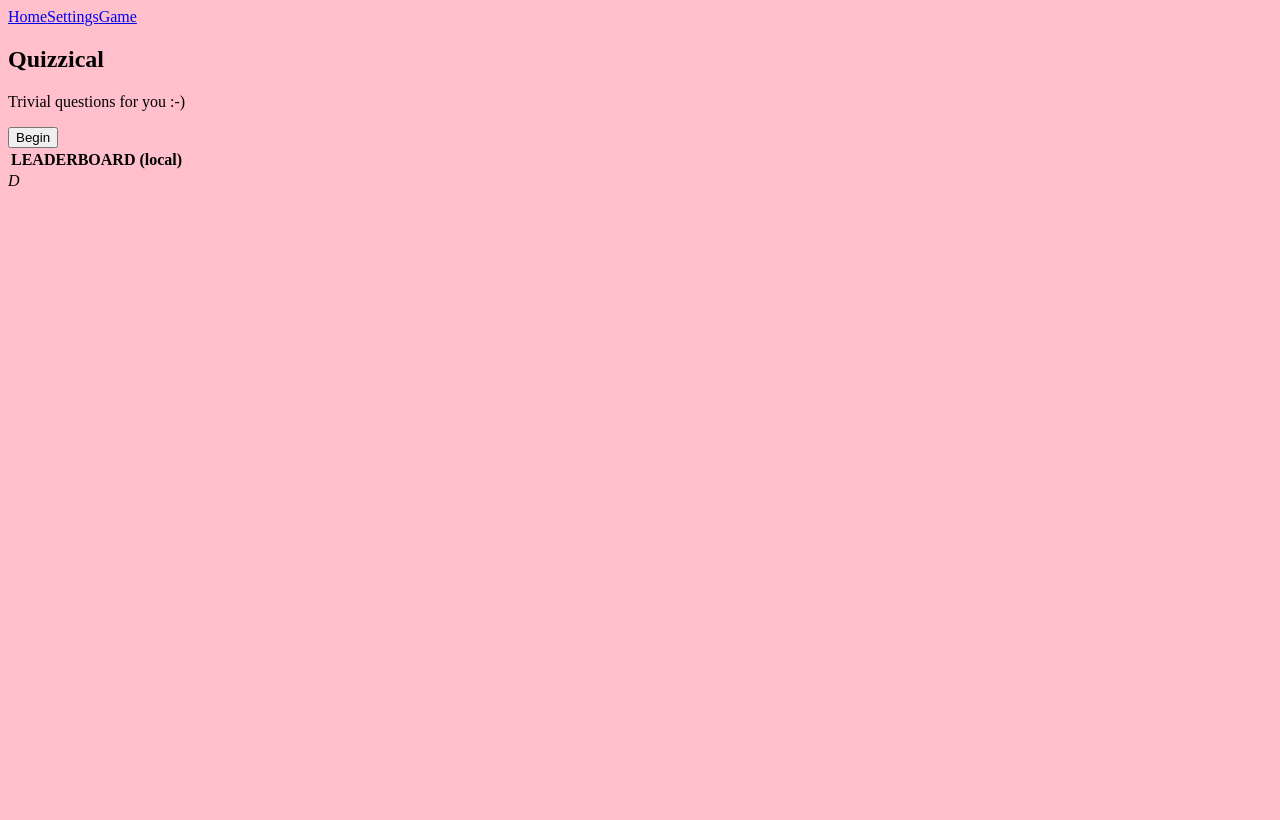
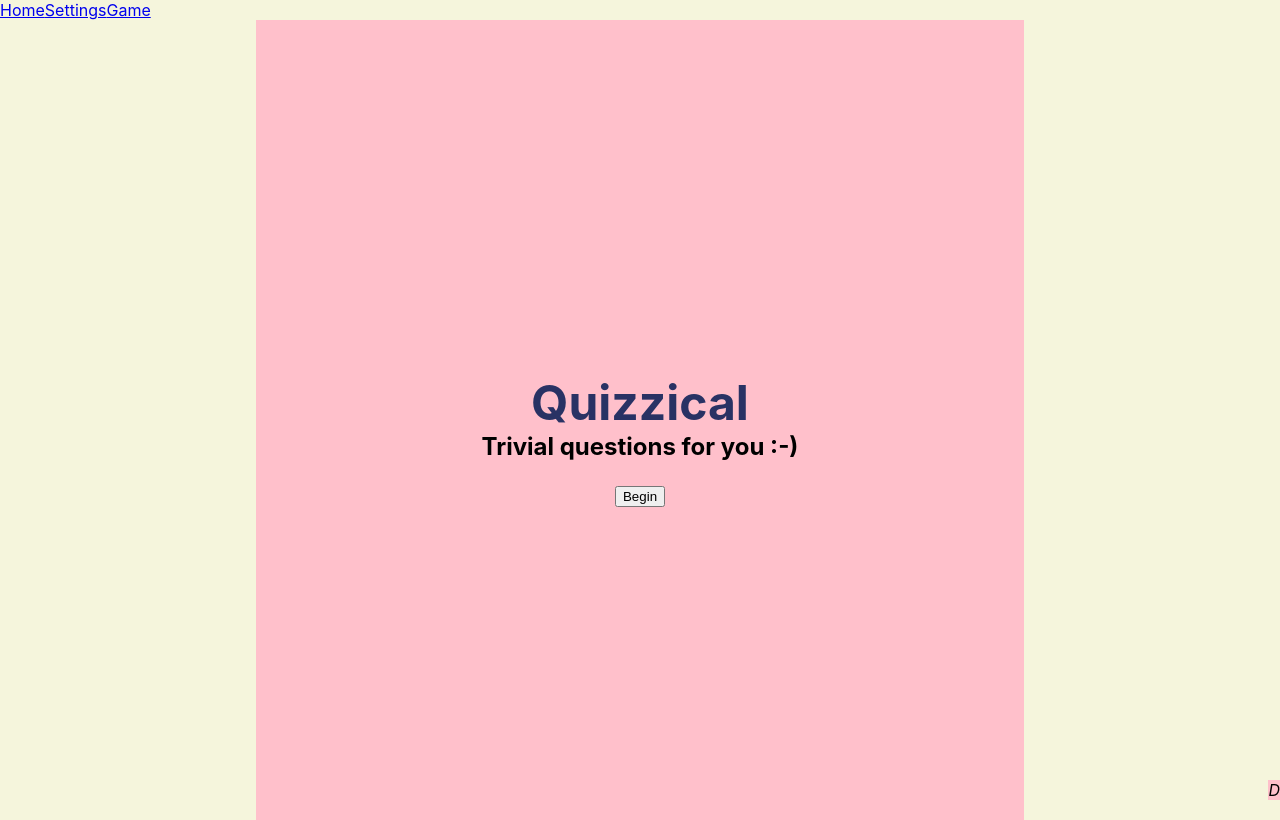
Before and after one commit to HealerC/quizzical, a React (Create React App) app: page / in a window 1280 px wide. Built offline with nearby package versions, Linux system fonts and the light colour scheme; what tiny-timer would draw is missing.

Commit message:
feat: Initialize styling of home page

```diff
--- a/src/pages/Home.js
+++ b/src/pages/Home.js
@@ -8,23 +8,20 @@ const Home = () => {
 
   return (
     <>
-      <section>
-        <h1>Quizzical</h1>
-        <p>Trivial questions for you :-)</p>
-        <button onClick={() => navigate("/settings")}>Begin</button>
+      <section className="home">
+        <div>
+          <h1>Quizzical</h1>
+          <p>Trivial questions for you :-)</p>
+          <button onClick={() => navigate("/settings")}>Begin</button>
+        </div>
       </section>
-      <aside>
+      <aside className="leaderboard">
         <table>
-          <thead>
-            <tr>
-              <th colSpan="2">LEADERBOARD (local)</th>
-            </tr>
-          </thead>
           <tbody>
             {state.leaderboard.map((user) => (
               <tr>
-                <td>{user.name}</td>
-                <td>{user.string}</td>
+                <td className="name">{user.name}</td>
+                <td className="score">{user.string}</td>
               </tr>
             ))}
           </tbody>
--- /dev/null
+++ b/src/stylesheets/_home.scss
@@ -0,0 +1,84 @@
+$backgroundColor: beige;
+$dark-blue: #293264;
+$light-blue: #D6DBF5;
+$blue: #4D5B9E;
+
+body {
+  margin: 0;
+  overflow: hidden;
+}
+body {
+  font-family: Karla -apple-system, BlinkMacSystemFont, 'Segoe UI',
+  Roboto, Oxygen, Ubuntu, Cantarell, 'Open Sans', 'Helvetica Neue',
+  sans-serif;
+  background-color: $backgroundColor;
+
+}
+
+.home {
+  height: 100vh;
+  margin: auto;
+  display: flex;
+  align-items: center;
+  justify-content: center;
+  text-align: center;
+
+  h1 {
+    font-size: 3rem;
+    margin-bottom: 0em;
+    color: $dark-blue;
+  }
+  p {
+    font-size: x-large;
+    font-weight: bold;
+    margin-top: 0em;
+  }
+}
+.leaderboard {
+  height: 30%;     // Constant on both devices
+  width: 100%;     // On small screen devices
+
+  position: fixed;
+  top: 70%;        // To complete its height of 30vh
+  overflow-y: auto;
+  i {
+    position: absolute;
+    right: 0;
+    bottom: 0;
+    background-color: pink;
+  }
+
+
+  table {
+    border-collapse: separate;
+    border-spacing: 0.4rem;
+    color: $blue;
+    width: 100%;
+
+    td {
+      padding: 0.4em;
+      background-color: $light-blue;
+    }
+    .name {
+      font-family: 'Courier New', Courier, monospace;
+      text-transform: uppercase;
+    }
+    .score {
+      font-weight: bold;
+      text-align: right;
+
+    }
+  }
+}
+
+
+@media (min-width: 1000px) {
+  .home {
+    width: 60%;
+    background-color: pink;
+  }
+  .leaderboard {
+    width: 20%;
+    left: 80%;
+  }
+}
--- a/src/stylesheets/app.css
+++ b/src/stylesheets/app.css
@@ -1,5 +1,73 @@
 body {
+  margin: 0;
+  overflow: hidden;
+}
+
+body {
+  font-family: Karla -apple-system, BlinkMacSystemFont, "Segoe UI", Roboto, Oxygen, Ubuntu, Cantarell, "Open Sans", "Helvetica Neue", sans-serif;
+  background-color: beige;
+}
+
+.home {
+  height: 100vh;
+  margin: auto;
+  display: flex;
+  align-items: center;
+  justify-content: center;
+  text-align: center;
+}
+.home h1 {
+  font-size: 3rem;
+  margin-bottom: 0em;
+  color: #293264;
+}
+.home p {
+  font-size: x-large;
+  font-weight: bold;
+  margin-top: 0em;
+}
+
+.leaderboard {
+  height: 30%;
+  width: 100%;
+  position: fixed;
+  top: 70%;
+  overflow-y: auto;
+}
+.leaderboard i {
+  position: absolute;
+  right: 0;
+  bottom: 0;
   background-color: pink;
+}
+.leaderboard table {
+  border-collapse: separate;
+  border-spacing: 0.4rem;
+  color: #4D5B9E;
+  width: 100%;
+}
+.leaderboard table td {
+  padding: 0.4em;
+  background-color: #D6DBF5;
+}
+.leaderboard table .name {
+  font-family: "Courier New", Courier, monospace;
+  text-transform: uppercase;
+}
+.leaderboard table .score {
+  font-weight: bold;
+  text-align: right;
+}
+
+@media (min-width: 1000px) {
+  .home {
+    width: 60%;
+    background-color: pink;
+  }
+  .leaderboard {
+    width: 20%;
+    left: 80%;
+  }
 }
 
 /*# sourceMappingURL=app.css.map */
--- a/src/stylesheets/app.scss
+++ b/src/stylesheets/app.scss
@@ -1,5 +1,6 @@
-$backgroundColor: pink;
+$backgroundColor: beige;
+$dark-blue: #293264;
+$light-blue: #D6DBF5;
+$blue: #4D5B9E;
 
-body {
-    background-color: $backgroundColor;
-}
+@use 'home';
```
Also changed, not shown: 1 other file (tests, documents, lock files or other folders).
